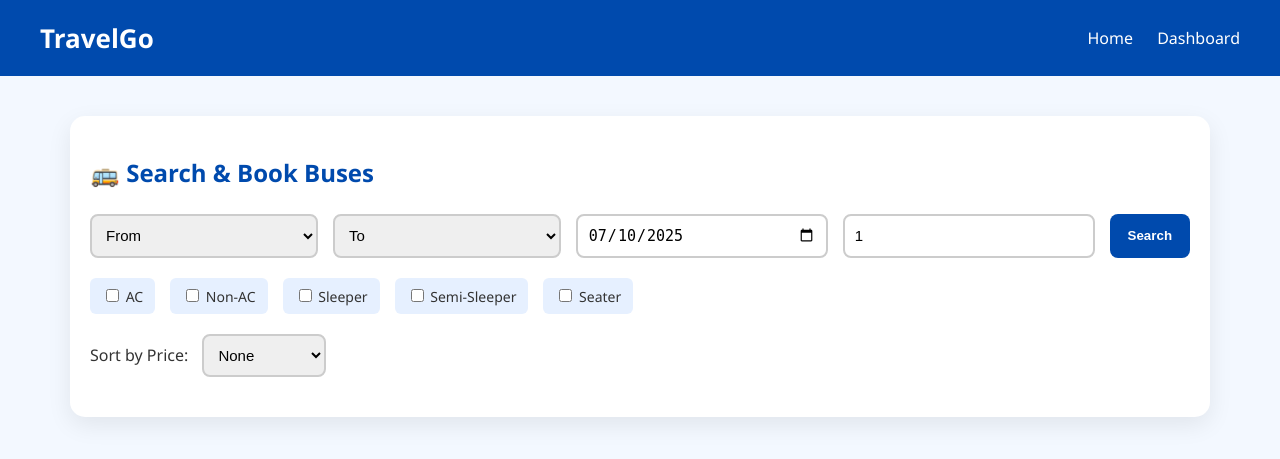
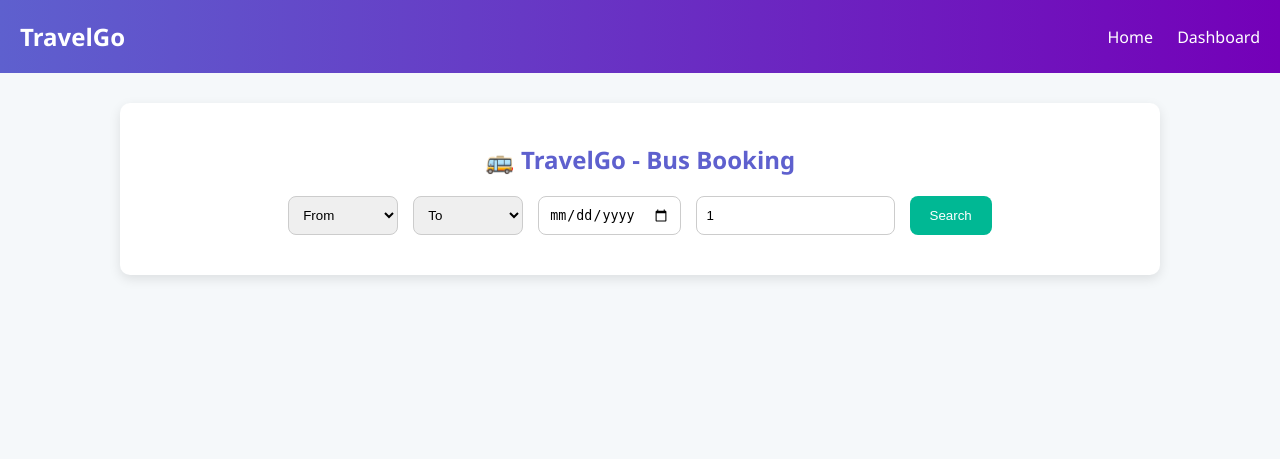
Before and after one commit to 2004rakesh/Travelgo, a Flask app: page /bus in a window 1280 px wide. Shown: the top 459 px of the page. Run offline with Flask 3, Linux system fonts and the light colour scheme; the visitor is signed in with stand-in values (Sample User, id 1).

Commit message:
Update bus.html

```diff
--- a/templates/bus.html
+++ b/templates/bus.html
@@ -1,162 +1,121 @@
 <!DOCTYPE html>
-<html>
+<html lang="en">
 <head>
-    <title>Search Buses - TravelGo</title>
+  <meta charset="UTF-8">
+  <title>TravelGo - Bus Booking</title>
   <style>
-        /* Common CSS styles for header, container, form, buttons */
     body {
+      font-family: 'Segoe UI', sans-serif;
       margin: 0;
       padding: 0;
-            font-family: 'Segoe UI', sans-serif;
-            background: #f3f8ff;
-            color: #333;
+      background: #f5f8fa;
     }
-
     header {
-            background-color: #004aad;
+      background: linear-gradient(to right, #5e60ce, #7400b8);
       color: white;
-            padding: 20px 40px;
+      padding: 20px;
       display: flex;
       justify-content: space-between;
       align-items: center;
     }
-
-        header h1 {
-            font-size: 26px;
-            margin: 0;
-        }
-
+    header h1 { margin: 0; font-size: 24px; }
     header nav a {
       color: white;
       text-decoration: none;
       margin-left: 20px;
       font-weight: 500;
-            transition: color 0.3s;
     }
-
-        header nav a:hover {
-            color: #ffdd57;
+    .container {
+      max-width: 1000px;
+      margin: 30px auto;
+      padding: 20px;
+      background: #fff;
+      border-radius: 10px;
+      box-shadow: 0 4px 12px rgba(0,0,0,0.1);
     }
-
-        .container {
-            max-width: 1100px;
-            margin: 40px auto;
-            padding: 20px;
-            background: white;
-            border-radius: 15px;
-            box-shadow: 0 8px 24px rgba(0,0,0,0.08);
+    h2 {
+      text-align: center;
+      color: #5e60ce;
     }
-
-        h2 {
-            color: #004aad;
-            margin-bottom: 25px;
-        }
-
     .form-row {
       display: flex;
+      flex-wrap: wrap;
       gap: 15px;
-            flex-wrap: wrap;
+      justify-content: center;
       margin-bottom: 20px;
     }
-
     select, input[type="date"], input[type="number"] {
-            flex: 1 1 160px;
       padding: 10px;
-            border: 2px solid #ccc;
+      border: 1px solid #ccc;
       border-radius: 8px;
-            font-size: 15px;
     }
-
     .search-btn {
-            background-color: #004aad;
+      background: #00b894;
       color: white;
-            padding: 10px 18px;
       border: none;
+      padding: 10px 20px;
       border-radius: 8px;
       cursor: pointer;
-            font-weight: bold;
-            transition: background 0.3s;
     }
-
-        .search-btn:hover {
-            background-color: #00307c;
-        }
-
-        .filters {
-            display: flex;
-            gap: 15px;
-            margin-bottom: 20px;
-            flex-wrap: wrap;
-        }
-
-        .filters label {
-            background: #e6f0ff;
-            padding: 8px 12px;
-            border-radius: 6px;
-            font-size: 14px;
-            cursor: pointer;
-        }
-
-        .sort-row {
-            margin-bottom: 20px;
-        }
-
-        .sort-row label {
-            margin-right: 10px;
-            font-weight: 500;
-        }
-
-        .bus-list {
-            display: flex;
-            flex-direction: column;
-            gap: 15px;
-        }
-
     .bus-card {
+      background: #f0f4ff;
+      padding: 15px;
+      border-radius: 10px;
       display: flex;
       justify-content: space-between;
       align-items: center;
-            background: #f9fbff;
-            border: 1px solid #dbe7ff;
-            padding: 15px 20px;
-            border-radius: 10px;
-            box-shadow: 0 3px 10px rgba(0,0,0,0.05);
+      margin-bottom: 15px;
     }
-
-        .bus-card strong {
-            color: #004aad;
-            font-size: 17px;
-        }
-
     .book-btn {
-            background: #00a36c;
+      background: #5e60ce;
       color: white;
-            padding: 8px 14px;
-            font-weight: 500;
       border: none;
+      padding: 8px 16px;
       border-radius: 8px;
       cursor: pointer;
-            transition: background 0.3s;
     }
-
-        .book-btn:hover {
-            background: #008955;
+    /* Seat Modal */
+    #seat-modal {
+      display: none;
+      position: fixed;
+      top: 0;
+      left: 0;
+      width: 100%;
+      height: 100%;
+      background: rgba(0,0,0,0.6);
+      justify-content: center;
+      align-items: center;
+      z-index: 999;
     }
-
-        @media (max-width: 768px) {
-            .form-row {
-                flex-direction: column;
+    .seat-popup {
+      background: white;
+      padding: 20px;
+      border-radius: 12px;
+      width: 90%;
+      max-width: 750px;
+      max-height: 90vh;
+      overflow-y: auto;
     }
-
-            .bus-card {
-                flex-direction: column;
-                align-items: flex-start;
+    .layout-toggle {
+      text-align: center;
+      margin-bottom: 10px;
     }
-
-            .book-btn {
-                margin-top: 10px;
+    .seat-grid {
+      display: grid;
+      gap: 8px;
+      justify-content: center;
+      margin-bottom: 20px;
     }
+    .seat {
+      background: #eee;
+      padding: 10px;
+      text-align: center;
+      border-radius: 6px;
+      cursor: pointer;
     }
+    .seat.selected { background: #5e60ce; color: white; }
+    .seat-row { display: flex; justify-content: center; gap: 10px; margin-bottom: 8px; }
+    .berth-label { font-weight: bold; margin: 10px 0 5px; text-align: center; }
   </style>
 </head>
 <body>
@@ -169,8 +128,7 @@
   </header>
 
   <div class="container">
-    <h2>🚌 Search & Book Buses</h2>
-
+   <h2>🚌 TravelGo - Bus Booking</h2>
   <div class="form-row">
       <select id="source">
         <option value="">From</option>
@@ -180,7 +138,6 @@
         <option value="Bengaluru">Bengaluru</option>
         <option value="Chennai">Chennai</option>
       </select>
-
       <select id="destination">
         <option value="">To</option>
         <option value="Hyderabad">Hyderabad</option>
@@ -189,148 +146,148 @@
         <option value="Bengaluru">Bengaluru</option>
         <option value="Chennai">Chennai</option>
       </select>
-
       <input type="date" id="date" />
-        <input type="number" id="numPersons" min="1" value="1" placeholder="No. of Persons" />
-        <button id="search-btn" class="search-btn">Search</button>
+      <input type="number" id="numPersons" min="1" value="1" placeholder="Passengers" />
+      <button class="search-btn" onclick="searchBuses()">Search</button>
+    </div>
+    <div id="bus-list"></div>
   </div>
 
-    <div class="filters">
-        <label><input type="checkbox" id="AC" /> AC</label>
-        <label><input type="checkbox" id="Non-AC" /> Non-AC</label>
-        <label><input type="checkbox" id="Sleeper" /> Sleeper</label>
-        <label><input type="checkbox" id="Semi-Sleeper" /> Semi-Sleeper</label>
-        <label><input type="checkbox" id="Seater" /> Seater</label>
+  <!-- Seat Modal -->
+  <div id="seat-modal">
+    <div class="seat-popup">
+      <h3>Select Your Seats</h3>
+      <div id="layoutToggle" class="layout-toggle" style="display:none;">
+        <button onclick="showLayout('lower')">Lower Berth</button>
+        <button onclick="showLayout('upper')">Upper Berth</button>
       </div>
-
-    <div class="sort-row">
-        <label for="sort">Sort by Price:</label>
-        <select id="sort" onchange="filterBuses()">
-            <option value="">None</option>
-            <option value="low">Low to High</option>
-            <option value="high">High to Low</option>
-        </select>
+      <div id="seat-grid"></div>
+      <div style="text-align:right">
+        <button onclick="confirmSeatSelection()" style="background:#28a745; color:white; padding:10px 20px; border:none; border-radius:6px;">Confirm</button>
+        <button onclick="closeModal()" style="margin-left:10px; padding:10px 20px; border:none; border-radius:6px; background:#ccc;">Cancel</button>
       </div>
-
-    <div id="bus-list" class="bus-list"></div>
+    </div>
   </div>
 
 <script>
-    // --- IMPORTANT: This is the const buses array for client-side search ---
-    const buses = [
-        { name: "Orange Travels", source: "Hyderabad", destination: "Vijayawada", time: "08:00 AM", type: "AC Sleeper", price: 800, _id: "bus_001" },
-        { name: "Kaveri Travels", source: "Hyderabad", destination: "Guntur", time: "09:30 AM", type: "Non-AC Semi-Sleeper", price: 550, _id: "bus_002" },
-        { name: "VRL Travels", source: "Vijayawada", destination: "Hyderabad", time: "07:00 PM", type: "AC Seater", price: 650, _id: "bus_003" },
-        { name: "SRS Travels", source: "Bengaluru", destination: "Chennai", time: "10:00 AM", type: "Non-AC Sleeper", price: 700, _id: "bus_004" },
-        { name: "Morning Star", source: "Chennai", destination: "Bengaluru", time: "06:00 PM", type: "AC Semi-Sleeper", price: 900, _id: "bus_005" },
-        { name: "Garuda Express", source: "Hyderabad", destination: "Vijayawada", time: "11:00 AM", type: "Non-AC Seater", price: 400, _id: "bus_006" },
-        { name: "Jabbar Travels", source: "Guntur", destination: "Hyderabad", time: "05:00 AM", type: "AC Seater", price: 600, _id: "bus_007" },
-        { name: "Greenline Travels", source: "Hyderabad", destination: "Vijayawada", time: "09:00 PM", type: "AC Sleeper", price: 850, _id: "bus_008"},
-        { name: "Kesineni Travels", source: "Vijayawada", destination: "Hyderabad", time: "06:00 AM", type: "Non-AC Seater", price: 500, _id: "bus_009"},
-    ];
+  const cities = ["Hyderabad", "Vijayawada", "Guntur", "Bengaluru", "Chennai"];
+  const types = ["AC Sleeper", "Non-AC Seater", "AC Seater", "Non-AC Sleeper"];
+  const buses = [];
+  let selectedSeats = [];
+  let currentBus = null;
+  let selectedDate = "";
 
-    function filterBuses() {
-        const source = document.getElementById("source").value;
-        const destination = document.getElementById("destination").value;
-        const date = document.getElementById("date").value; // Date is used for validation/display, not filtering client-side
-        const numPersons = parseInt(document.getElementById("numPersons").value);
-        const sort = document.getElementById("sort").value;
+  cities.forEach(from => {
+    cities.forEach(to => {
+      if (from !== to) {
+        buses.push({
+          name: `${["Orange", "Kaveri", "VRL", "TSRTC"][Math.floor(Math.random()*4)]} Travels`,
+          source: from,
+          destination: to,
+          time: `${6+Math.floor(Math.random()*12)}:${Math.floor(Math.random()*60).toString().padStart(2,'0')} ${Math.random()>0.5?'AM':'PM'}`,
+          type: types[Math.floor(Math.random()*types.length)],
+          price: 500 + Math.floor(Math.random()*500),
+          id: `B${Math.floor(Math.random()*10000)}`
+        });
+      }
+    });
+  });
+
+  function searchBuses() {
+    const s = document.getElementById("source").value;
+    const d = document.getElementById("destination").value;
+    const date = document.getElementById("date").value;
+    const p = parseInt(document.getElementById("numPersons").value);
+    selectedDate = date;
     const list = document.getElementById("bus-list");
-        list.innerHTML = ""; // Clear previous results
-
-        if (!source || !destination || !date || numPersons < 1) {
-            list.innerHTML = "<p>Please select **Source**, **Destination**, **Date**, and **Number of Persons** to search.</p>";
+    list.innerHTML = "";
+    if (!s || !d || !date || !p) {
+      list.innerHTML = "<p>Please fill all fields.</p>";
       return;
     }
-
-        if (source === destination) {
-            alert("Source and destination cannot be the same.");
+    const found = buses.filter(b => b.source === s && b.destination === d);
+    if (found.length === 0) {
+      list.innerHTML = "<p>No buses found.</p>";
       return;
     }
-
-        const filters = {
-            AC: document.getElementById("AC").checked,
-            "Non-AC": document.getElementById("Non-AC").checked,
-            Sleeper: document.getElementById("Sleeper").checked,
-            "Semi-Sleeper": document.getElementById("Semi-Sleeper").checked,
-            Seater: document.getElementById("Seater").checked,
-        };
-
-        // Filter the client-side 'buses' array
-        let filtered = buses.filter(b => {
-            const matchesRoute = b.source === source && b.destination === destination;
-
-            // Check if no filters are selected, or if the bus type matches any selected filter
-            const noFiltersSelected = Object.values(filters).every(v => !v);
-            const matchesTypeFilter = (filters.AC && b.type.includes("AC")) ||
-                                      (filters["Non-AC"] && b.type.includes("Non-AC")) ||
-                                      (filters.Sleeper && b.type.includes("Sleeper")) ||
-                                      (filters["Semi-Sleeper"] && b.type.includes("Semi-Sleeper")) ||
-                                      (filters.Seater && b.type.includes("Seater"));
-
-            return matchesRoute && (noFiltersSelected || matchesTypeFilter);
-        });
-
-        if (sort === "low") {
-            filtered.sort((a, b) => a.price - b.price);
-        } else if (sort === "high") {
-            filtered.sort((a, b) => b.price - a.price);
-        }
-
-        if (filtered.length === 0) {
-            list.innerHTML = "<p>No buses found for this route and filters.</p>";
-            return;
-        }
-
-        filtered.forEach(bus => {
-            const card = document.createElement("div");
-            card.className = "bus-card";
-            card.innerHTML = `
-                <div>
-                    <strong>${bus.name}</strong><br>
-                    ${bus.type} • ${bus.time} • ₹${bus.price}/person
-                </div>
-                <br>
-                <button class="book-btn" onclick="confirmBusBooking(
-                    '${bus.name}',
-                    '${bus.source}',
-                    '${bus.destination}',
-                    '${bus.time}',
-                    '${bus.type}',
-                    ${bus.price},
-                    '${date}',
-                    ${numPersons},
-                    '${bus._id}' // Pass the client-side _id for the server to recognize
-                )">
-                    Book
-                </button>
-            `;
-            list.appendChild(card);
+    found.forEach(bus => {
+      const div = document.createElement("div");
+      div.className = "bus-card";
+      div.innerHTML = `<div><strong>${bus.name}</strong><br>${bus.source} → ${bus.destination}<br>${bus.time} | ${bus.type}</div><div><b>₹${bus.price}</b><br><button class='book-btn' onclick='openSeatModal(${JSON.stringify(bus)}, ${p})'>Choose Seats</button></div>`;
+      list.appendChild(div);
     });
   }
 
-    // Function to handle bus booking confirmation (redirects to server-side confirmation page)
-   function confirmBusBooking(name, source, destination, time, type, price, date, persons, busId) {
-    const url = `/select_bus_seats?name=${encodeURIComponent(name)}&source=${encodeURIComponent(source)}&destination=${encodeURIComponent(destination)}&time=${encodeURIComponent(time)}&type=${encodeURIComponent(type)}&price=${price}&date=${encodeURIComponent(date)}&persons=${persons}&busId=${encodeURIComponent(busId)}`;
+  function openSeatModal(bus, num) {
+    currentBus = { ...bus, persons: num, date: selectedDate };
+    selectedSeats = [];
+    document.getElementById("seat-grid").innerHTML = "";
+    const grid = document.getElementById("seat-grid");
+    const layoutToggle = document.getElementById("layoutToggle");
+    if (bus.type.toLowerCase().includes("sleeper")) {
+      layoutToggle.style.display = "block";
+      showLayout("lower");
+    } else {
+      layoutToggle.style.display = "none";
+      grid.innerHTML = "";
+      for (let i = 1; i <= 30; i++) {
+        const seat = document.createElement("div");
+        seat.className = "seat";
+        seat.innerText = `S${i}`;
+        seat.onclick = () => toggleSeat(`S${i}`, seat);
+        grid.appendChild(seat);
+      }
+    }
+    document.getElementById("seat-modal").style.display = "flex";
+  }
+
+  function showLayout(type) {
+    const grid = document.getElementById("seat-grid");
+    grid.innerHTML = "";
+    for (let row = 1; row <= 6; row++) {
+      const r = document.createElement("div");
+      r.className = "seat-row";
+      const s1 = document.createElement("div");
+      s1.className = "seat";
+      s1.innerText = `${type[0].toUpperCase()}${row}A`;
+      s1.onclick = () => toggleSeat(s1.innerText, s1);
+      const s2 = document.createElement("div");
+      s2.className = "seat";
+      s2.innerText = `${type[0].toUpperCase()}${row}B`;
+      s2.onclick = () => toggleSeat(s2.innerText, s2);
+      r.appendChild(s1);
+      r.appendChild(s2);
+      grid.appendChild(r);
+    }
+  }
+
+  function toggleSeat(id, el) {
+    if (selectedSeats.includes(id)) {
+      selectedSeats = selectedSeats.filter(s => s !== id);
+      el.classList.remove("selected");
+    } else {
+      if (selectedSeats.length >= currentBus.persons) {
+        alert(`You can select only ${currentBus.persons} seat(s).`);
+        return;
+      }
+      selectedSeats.push(id);
+      el.classList.add("selected");
+    }
+  }
+
+  function confirmSeatSelection() {
+    if (selectedSeats.length !== currentBus.persons) {
+      alert(`Please select exactly ${currentBus.persons} seat(s).`);
+      return;
+    }
+    const seats = selectedSeats.join(",");
+    const url = `/confirm_bus_details?name=${encodeURIComponent(currentBus.name)}&source=${encodeURIComponent(currentBus.source)}&destination=${encodeURIComponent(currentBus.destination)}&time=${encodeURIComponent(currentBus.time)}&type=${encodeURIComponent(currentBus.type)}&price=${currentBus.price}&date=${currentBus.date}&persons=${currentBus.persons}&seats=${seats}`;
     window.location.href = url;
   }
 
-
-    // Event listeners for search and filter changes
-    document.getElementById("search-btn").addEventListener("click", filterBuses);
-    document.getElementById("AC").addEventListener("change", filterBuses);
-    document.getElementById("Non-AC").addEventListener("change", filterBuses);
-    document.getElementById("Sleeper").addEventListener("change", filterBuses);
-    document.getElementById("Semi-Sleeper").addEventListener("change", filterBuses);
-    document.getElementById("Seater").addEventListener("change", filterBuses);
-
-    // Set today's date as default
-    document.addEventListener('DOMContentLoaded', () => {
-        const today = new Date().toISOString().split('T')[0];
-        document.getElementById('date').value = today;
-        // Optionally, call filterBuses on page load to show initial results
-        // filterBuses();
-    });
+  function closeModal() {
+    document.getElementById("seat-modal").style.display = "none";
+  }
 </script>
 </body>
 </html>
```
Lines whose indentation alone changed are shown as unchanged.
